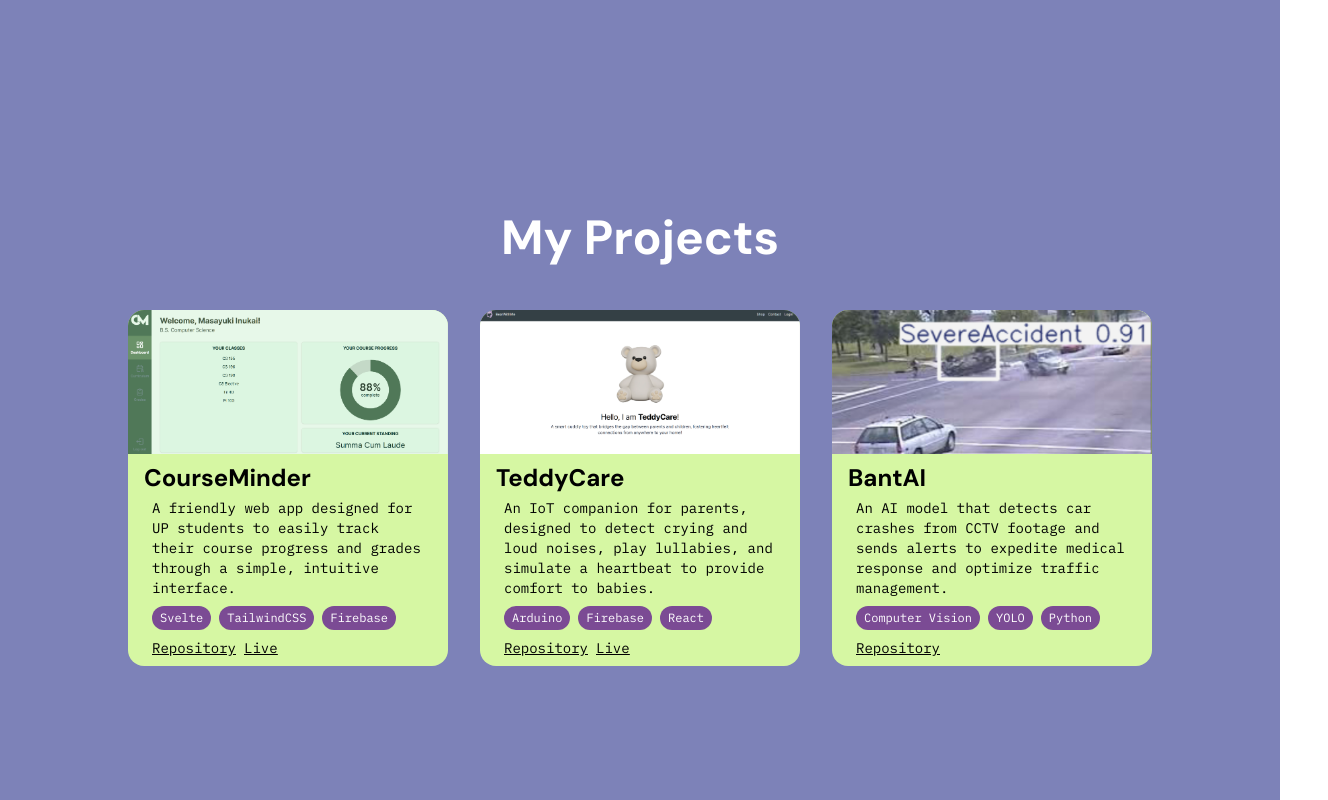
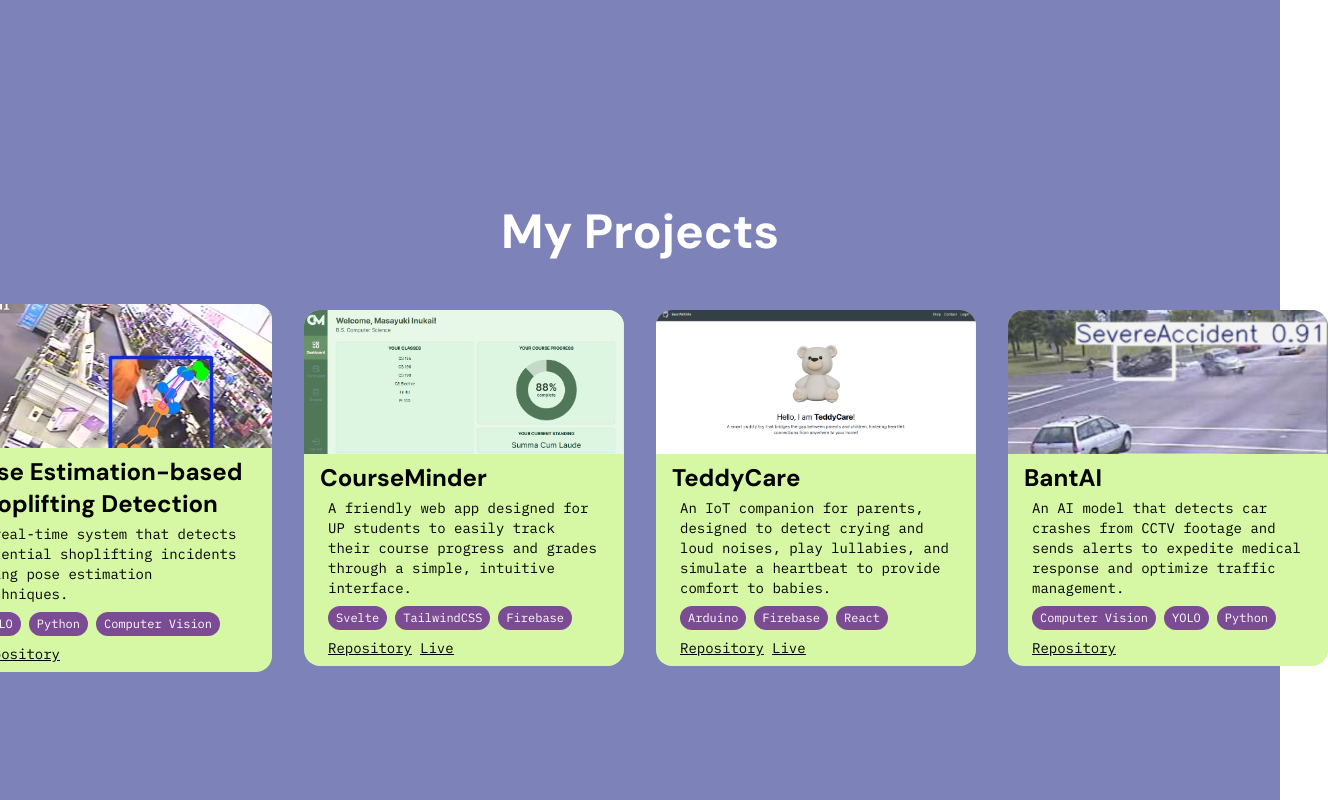
Before and after one commit to HappyPetDog/portfolio, an Angular app: page / in a window 1280 px wide. Shown: the part 2032-2832 px from the top of the page, 1328 px wide, since content can reach past the window. Built offline with nearby package versions, Linux system fonts and the light colour scheme; a web font is replaced by a local one.

Commit message:
feat: add shoplifting detection project

```diff
--- a/src/app/projects/projects.component.ts
+++ b/src/app/projects/projects.component.ts
@@ -10,6 +10,13 @@ import { NgFor } from '@angular/common';
 })
 export class ProjectsComponent {
   projects = [
+    {
+      title: 'Pose Estimation-based Shoplifting Detection',
+      description: 'A real-time system that detects potential shoplifting incidents using pose estimation techniques.',
+      technologies: ['YOLO', 'Python', 'Computer Vision'],
+      link_to_repo: 'https://github.com/AlJf-the-Coder/cctv-shoplifting-detection.git',
+      thumbnail: '/assets/images/shoplifting-detection.jpg'
+    },
     {
       title: 'CourseMinder',
       description: 'A friendly web app designed for UP students to easily track their course progress and grades through a simple, intuitive interface.',
```
Also changed, not shown: src/assets/images/shoplifting-detection.jpg (added).
